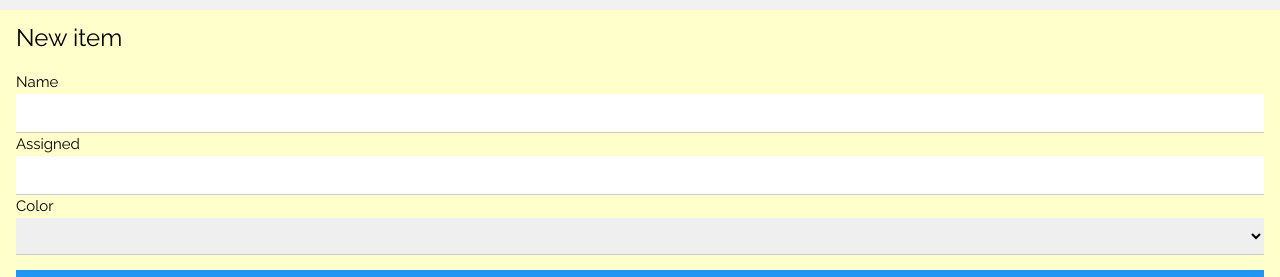
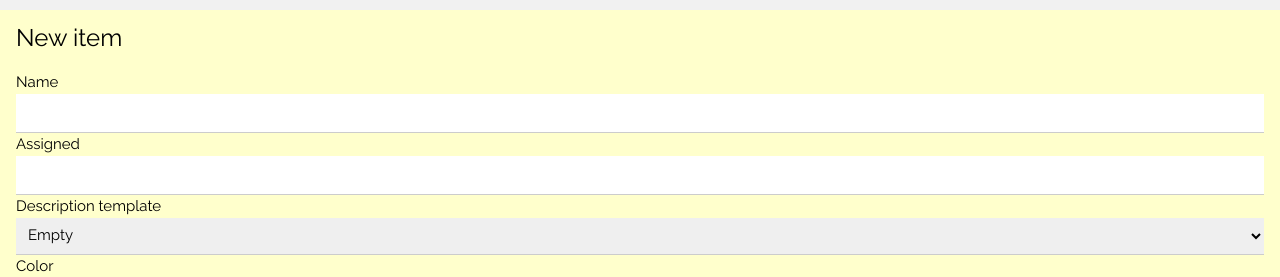
Before and after one commit to dvolk/catboard, a Flask app: template templates/column_edit.jinja2 in a window 1280 px wide. Shown: the part 183-460 px from the top of the page. Run offline with Flask 2, Linux system fonts and the light colour scheme; the template is opened without the code that fills it, so the values that code supplies are empty.

Commit message:
Add item templates

```diff
--- a/app.py
+++ b/app.py
@@ -2,6 +2,7 @@ import datetime as dt
 import random
 import time
 import re
+import pathlib
 
 import argh
 import flask
@@ -417,15 +418,22 @@ def lane_close_toggle(lane_id):
 @app.route("/column/<column_id>/edit", methods=["GET", "POST"])
 def column_edit(column_id):
     column = or_404(Column.query.filter_by(id=column_id).first())
+    templates_dir = pathlib.Path("./item_templates")
+    templates = [x.name for x in templates_dir.glob("*.txt")]
     if flask.request.method == "GET":
         return flask.render_template(
-            "column_edit.jinja2", column=column, colors=colors, name=column.name
+            "column_edit.jinja2",
+            column=column,
+            colors=colors,
+            name=column.name,
+            templates=templates,
         )
     if flask.request.method == "POST":
         if flask.request.form.get("Submit") == "Submit_new_item":
             unsafe_new_item_name = flask.request.form.get("new_item_name")
             unsafe_new_item_assigned = flask.request.form.get("new_item_assigned")
             unsafe_new_item_color = flask.request.form.get("new_item_color")
+            unsafe_new_item_template = flask.request.form.get("new_item_template")
             item = Item(
                 name=unsafe_new_item_name,
                 assigned=unsafe_new_item_assigned,
@@ -433,6 +441,10 @@ def column_edit(column_id):
                 closed=False,
                 column=column,
             )
+            if unsafe_new_item_template in templates:
+                with open(templates_dir / unsafe_new_item_template) as f:
+                    item.description = f.read()
+
             column.items.append(item)
             db.session.commit()
             t = ItemTransition(
--- a/templates/column_edit.jinja2
+++ b/templates/column_edit.jinja2
@@ -20,6 +20,13 @@
           <input class="w3-input" type="text" name="new_item_name"/>
           <label>Assigned</label>
           <input class="w3-input" type="text" name="new_item_assigned"/>
+          <label>Description template</label>
+          <select name="new_item_template" class="w3-input">
+              <option value="">Empty</option>
+            {% for template in templates %}
+              <option value="{{ template }}">{{ template }}</option>
+            {% endfor %}
+          </select>
           <label>Color</label>
           <select name="new_item_color" class="w3-input">
             {% for color in colors %}
```
Also changed, not shown: item_templates/Bug.txt (added, +11 -0 lines), item_templates/Feature.txt (added, +13 -0 lines). Lines whose indentation alone changed are shown as unchanged.
